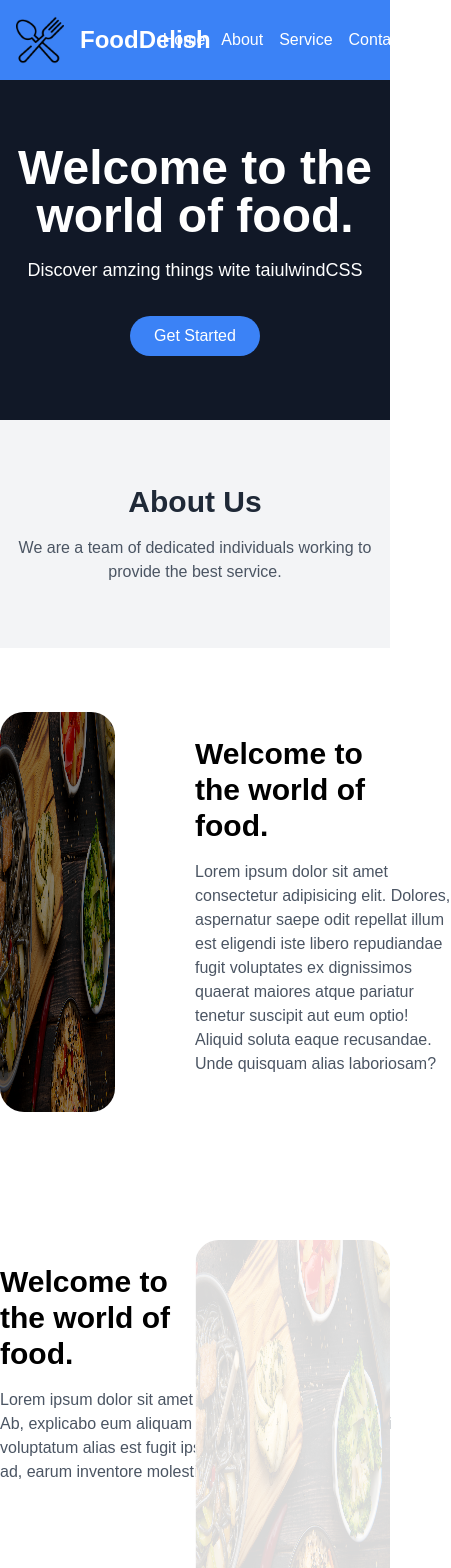
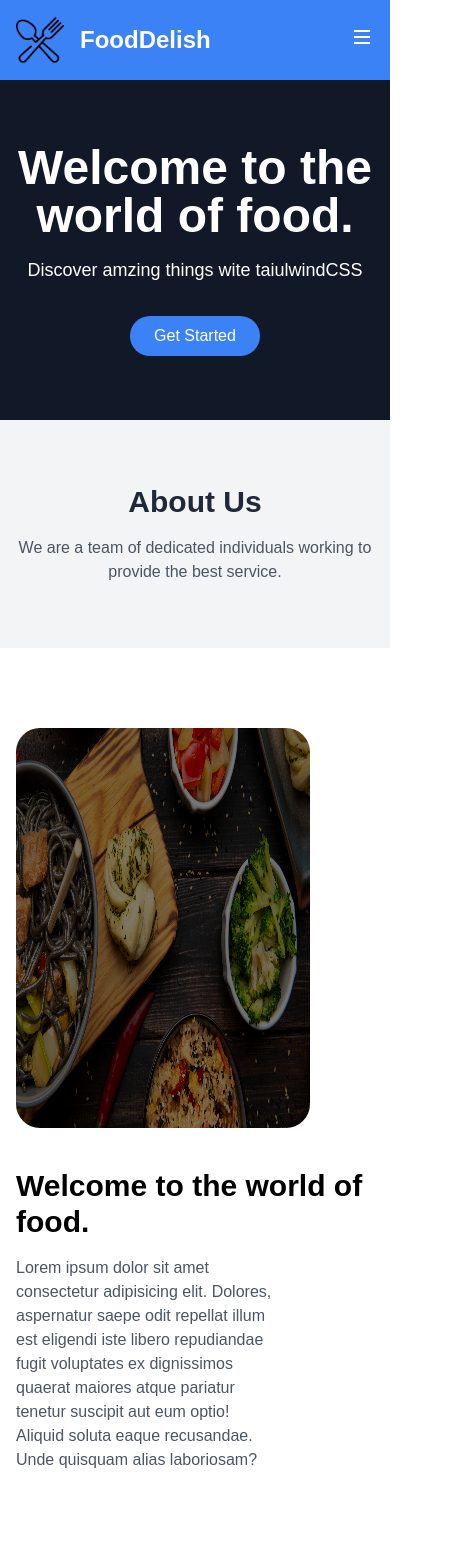
Before and after one commit to ESNEB-DEV/Web-app-react, a React (Vite) app: page / in a window 390 px wide. Shown: the top 1568 px of the page, 451 px wide, since content can reach past the window. Built offline with nearby package versions, Linux system fonts and the light colour scheme.

Commit message:
Responsive Navbar

```diff
--- a/src/componants/InfoOne.jsx
+++ b/src/componants/InfoOne.jsx
@@ -2,11 +2,11 @@ import React from 'react'
 
 export default function InfoOne() {
     return (
-        <div className='container mx-auto flex justify-center py-16 bg-white'>
-            <div className="w-1/2  flex justify-end pr-20">
+        <div className='container mx-auto flex flex-col md:flex-row justify-center py-16 bg-white '>
+            <div className="w-full pr-20 p-4">
                 <img src="src/assets/img/banner-bg.png" alt="Banner" className=' w-[800px] h-[400px] rounded-3xl' />
             </div>
-            <div className="w-1/2 py-6">
+            <div className="w-full py-6  p-4">
                 <h2 className='text-3xl font-semibold text-black'>Welcome to the world of food.</h2>
                 <p className='text-gray-600 mt-4 w-64'>Lorem ipsum dolor sit amet consectetur adipisicing elit. Dolores, aspernatur saepe odit repellat illum est eligendi iste libero repudiandae fugit voluptates ex dignissimos quaerat maiores atque pariatur tenetur suscipit aut eum optio! Aliquid soluta eaque recusandae. Unde quisquam alias laboriosam?</p>
             </div>
--- a/src/componants/InfoTwo.jsx
+++ b/src/componants/InfoTwo.jsx
@@ -2,12 +2,12 @@ import React from 'react'
 
 function InfoTwo() {
     return (
-        <div className='container mx-auto flex items-start justify-center py-16 bg-white'>
-            <div className="w-1/2 py-6 ">
+        <div className='container mx-auto flex flex-col md:flex-row justify-center py-16 bg-white '>
+            <div className="w-full py-6  p-4">
                 <h2 className='text-3xl font-semibold text-black'>Welcome to the world of food.</h2>
                 <p className='text-gray-600 mt-4 w-[400px]'>Lorem ipsum dolor sit amet consectetur adipisicing elit. Ab, explicabo eum aliquam reprehenderit cum in magni voluptatum alias est fugit ipsam! Ipsam id blanditiis iure ad, earum inventore molestiae molestias.</p>
             </div>
-            <div className="w-1/2">
+            <div className="w-full pr-20 p-4">
                 <img src="src/assets/img/chef-bg.png" alt="Banner" className=' w-[800px] h-[400px] rounded-3xl' />
             </div>
         </div>
--- a/src/componants/Navbar.jsx
+++ b/src/componants/Navbar.jsx
@@ -1,6 +1,13 @@
-import React from 'react'
+import React, { useState } from 'react'
 
 export default function Navbar() {
+
+    const [isMenuOpen, setIsMenuOpen] = useState(false)
+
+    const toggleMenu = () => {
+        setIsMenuOpen(!isMenuOpen) //!false = true
+    }
+
     return (
         <nav className='bg-blue-500 p-4'>
             <div className="container mx-auto flex justify-between items-center">
@@ -8,13 +15,32 @@ export default function Navbar() {
                     <img src="src/assets/img/cutlery.png" alt="Banner" className='w-12 ' />
                     <a href='#' className='text-white text-2xl font-semibold pl-4'>FoodDelish</a>
                 </div>
-                <ul className='flex space-x-4'>
+                <div className="md:hidden">
+                    <button id='menu-toggle' className='text-white' onClick={toggleMenu}>
+                        <svg fill='none' stroke='currentColor' stroke-linecap="rounded" stroke-linejoin="rounded" stroke-width="2" viewBox='0 0 24 24' className='w-6 h-6' >
+                            <path d="M4 6h16M4 12h16M4 18h16"></path>
+                        </svg>
+                    </button>
+                </div>
+
+                <ul className='hidden md:flex space-x-4'>
                     <li><a href='#' className='text-white'>Home</a></li>
                     <li><a href='#' className='text-white'>About</a></li>
                     <li><a href='#' className='text-white'>Service</a></li>
                     <li><a href='#' className='text-white'>Contact</a></li>
                 </ul>
             </div>
+
+            {/* MobileMenu */}
+            {isMenuOpen ? (
+                <ul className='flex-col md:hidden'>
+                    <li className='py-2'><a href='#' className='text-white'>Home</a></li>
+                    <li className='py-2'><a href='#' className='text-white'>About</a></li>
+                    <li className='py-2'><a href='#' className='text-white'>Service</a></li>
+                    <li className='py-2'><a href='#' className='text-white'>Contact</a></li>
+                </ul>
+            ) : null}
+
         </nav>
     )
 }
```
